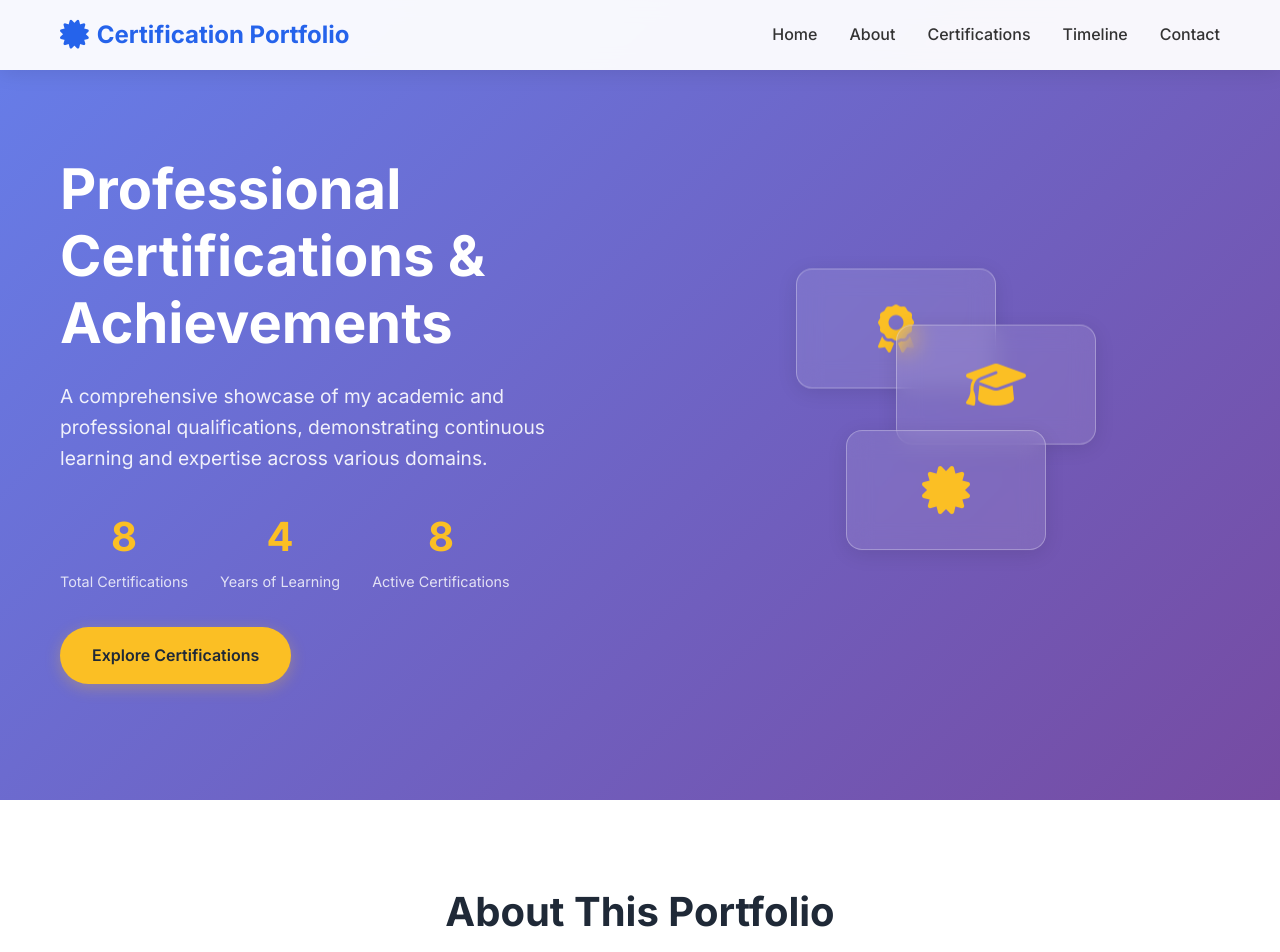
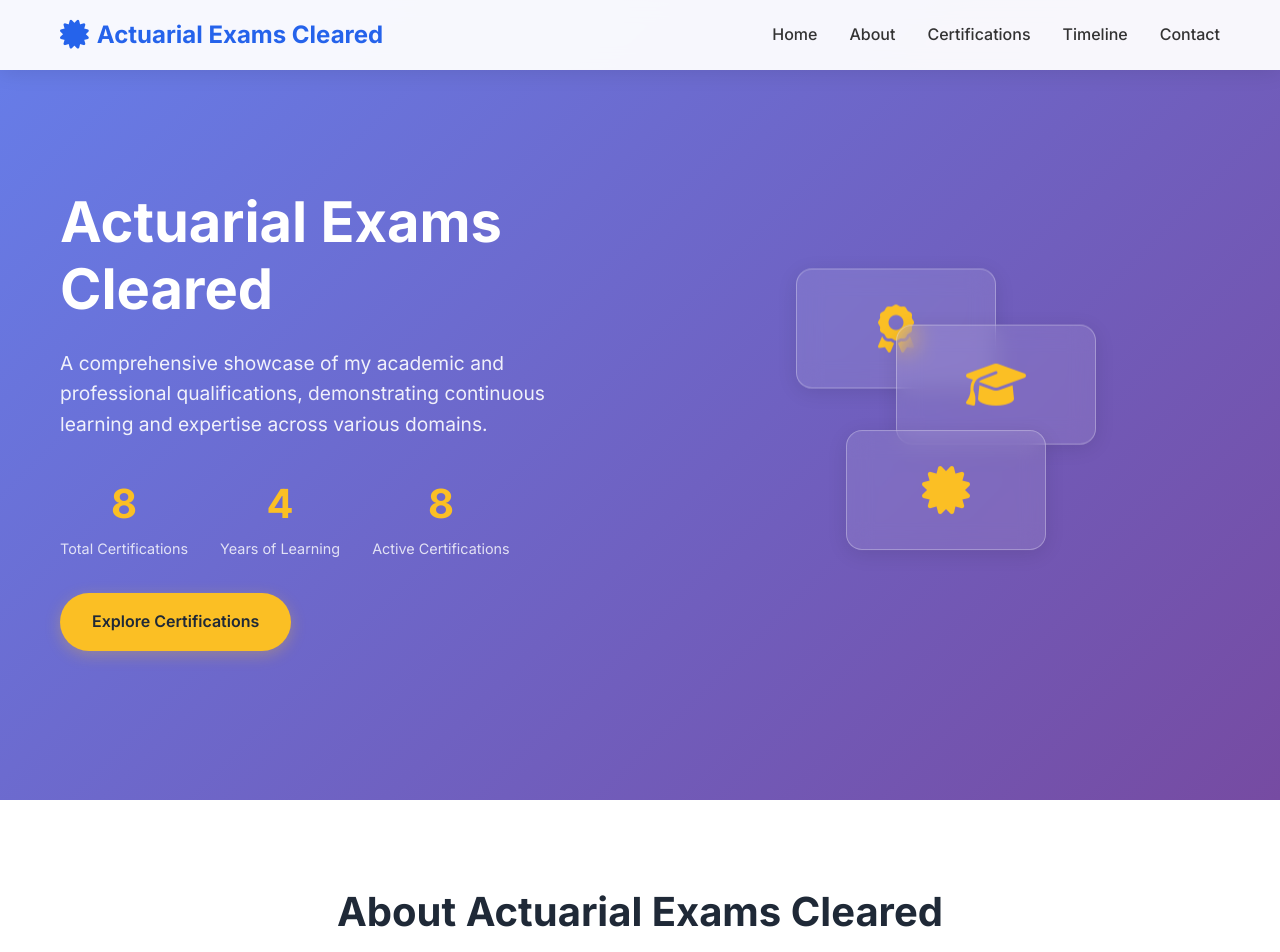
Before and after one commit to SriCharan004/MyPortfolio, a plain HTML site: page Cursor/index.html in a window 1280 px wide. Shown: the top 952 px of the page. Drawn offline with Linux system fonts and the light colour scheme.

Commit message:
Changed the Main Name

```diff
--- a/Cursor/index.html
+++ b/Cursor/index.html
@@ -3,7 +3,7 @@
 <head>
     <meta charset="UTF-8">
     <meta name="viewport" content="width=device-width, initial-scale=1.0">
-    <title>Certification Portfolio - Professional Achievements</title>
+    <title>Actuarial Exams Cleared</title>
     <link rel="stylesheet" href="styles.css">
     <link href="https://fonts.googleapis.com/css2?family=Inter:wght@300;400;500;600;700&display=swap" rel="stylesheet">
     <link rel="stylesheet" href="https://cdnjs.cloudflare.com/ajax/libs/font-awesome/6.4.0/css/all.min.css">
@@ -14,7 +14,7 @@
         <div class="nav-container">
             <div class="nav-logo">
                 <i class="fas fa-certificate"></i>
-                <span>Certification Portfolio</span>
+                <span>Actuarial Exams Cleared</span>
             </div>
             <ul class="nav-menu">
                 <li><a href="#home" class="nav-link">Home</a></li>
@@ -35,7 +35,7 @@
     <section id="home" class="hero">
         <div class="hero-container">
             <div class="hero-content">
-                <h1 class="hero-title">Professional Certifications & Achievements</h1>
+                <h1 class="hero-title">Actuarial Exams Cleared</h1>
                 <p class="hero-subtitle">A comprehensive showcase of my academic and professional qualifications, demonstrating continuous learning and expertise across various domains.</p>
                 <div class="hero-stats">
                     <div class="stat">
@@ -72,7 +72,7 @@
     <!-- About Section -->
     <section id="about" class="about">
         <div class="container">
-            <h2 class="section-title">About This Portfolio</h2>
+            <h2 class="section-title">About Actuarial Exams Cleared</h2>
             <div class="about-content">
                 <div class="about-text">
                     <p>This website serves as a comprehensive record of my educational and professional achievements. It showcases my commitment to continuous learning and skill development across various domains.</p>
@@ -102,7 +102,7 @@
     <!-- Certifications Section -->
     <section id="certifications" class="certifications">
         <div class="container">
-            <h2 class="section-title">My Certifications</h2>
+            <h2 class="section-title">My Actuarial Exams</h2>
             <div class="filter-container">
                 <button class="filter-btn active" data-filter="all">All</button>
                 <button class="filter-btn" data-filter="academic">Academic</button>
@@ -172,8 +172,8 @@
         <div class="container">
             <div class="footer-content">
                 <div class="footer-section">
-                    <h3>Certification Portfolio</h3>
-                    <p>Showcasing professional achievements and continuous learning journey.</p>
+                    <h3>Actuarial Exams Cleared</h3>
+                    <p>Showcasing actuarial exam achievements and continuous learning journey.</p>
                 </div>
                 <div class="footer-section">
                     <h4>Quick Links</h4>
@@ -194,7 +194,7 @@
                 </div>
             </div>
             <div class="footer-bottom">
-                <p>&copy; 2024 Certification Portfolio. All rights reserved.</p>
+                <p>&copy; 2024 Actuarial Exams Cleared. All rights reserved.</p>
             </div>
         </div>
     </footer>
```
